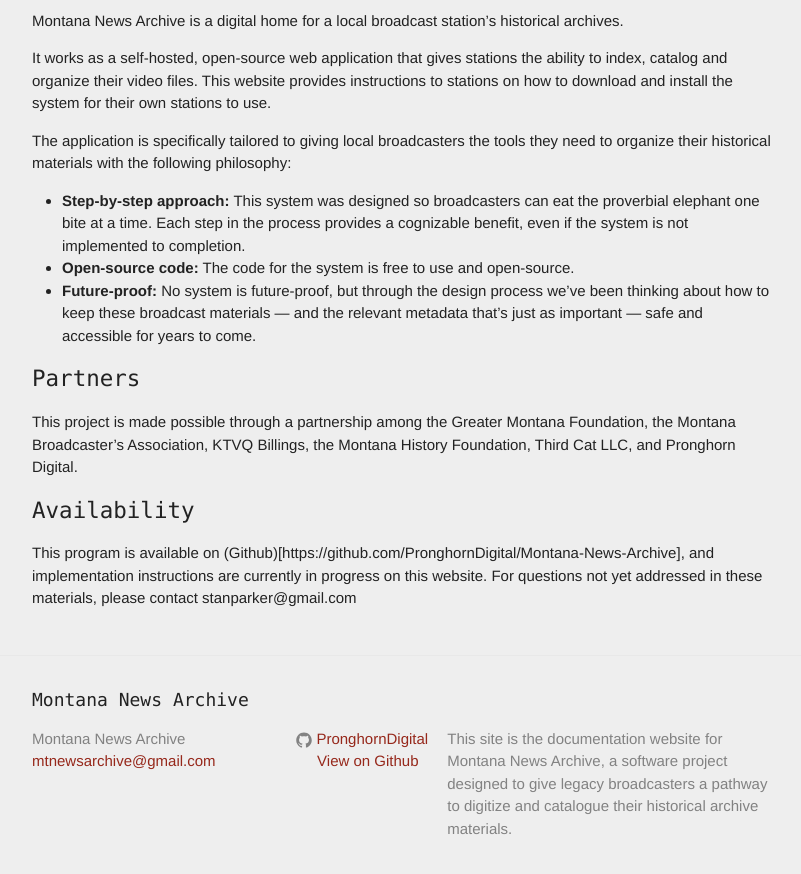
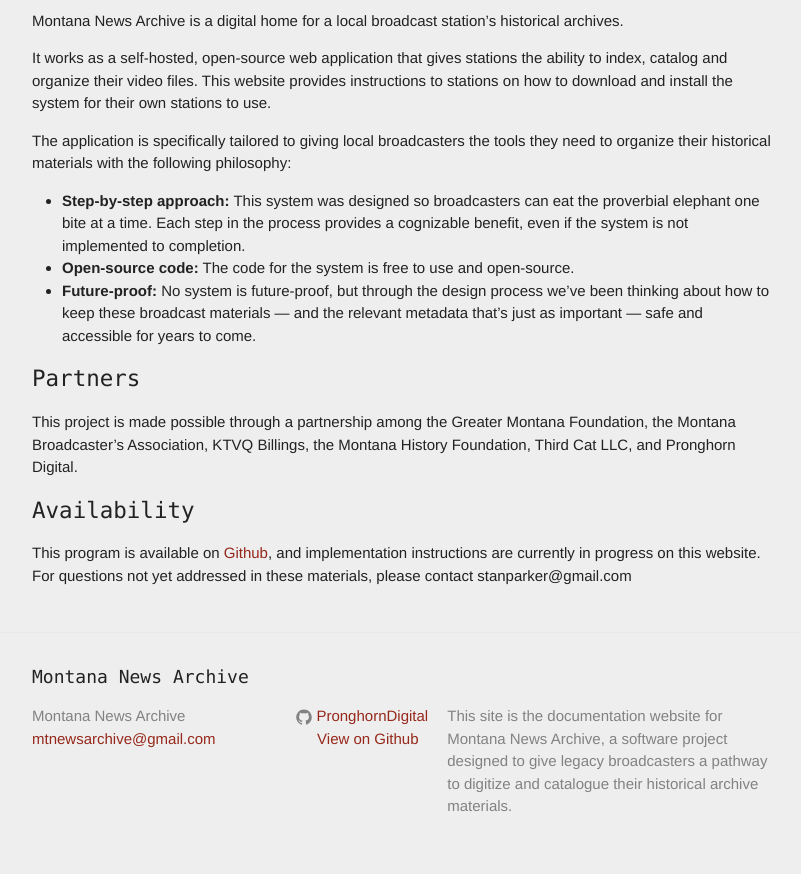
Before and after one commit to PronghornDigital/Montana-News-Archive, a Jekyll site: the page built from index.md, in a window 1280 px wide and 900 px high, scrolled down 651 px. Shown: the top 874 px of the window, without its empty margins (238-1039 px from the left). Built offline with Jekyll 4.4.1, drawn with Linux system fonts in a browser that asks for light colours.

Commit message:
Update index.md

```diff
--- a/index.md
+++ b/index.md
@@ -27,4 +27,4 @@
 
 ## Availability
 
-This program is available on (Github)[https://github.com/PronghornDigital/Montana-News-Archive], and implementation instructions are currently in progress on this website. For questions not yet addressed in these materials, please contact stanparker@gmail.com
+This program is available on [Github](https://github.com/PronghornDigital/Montana-News-Archive), and implementation instructions are currently in progress on this website. For questions not yet addressed in these materials, please contact stanparker@gmail.com
```
